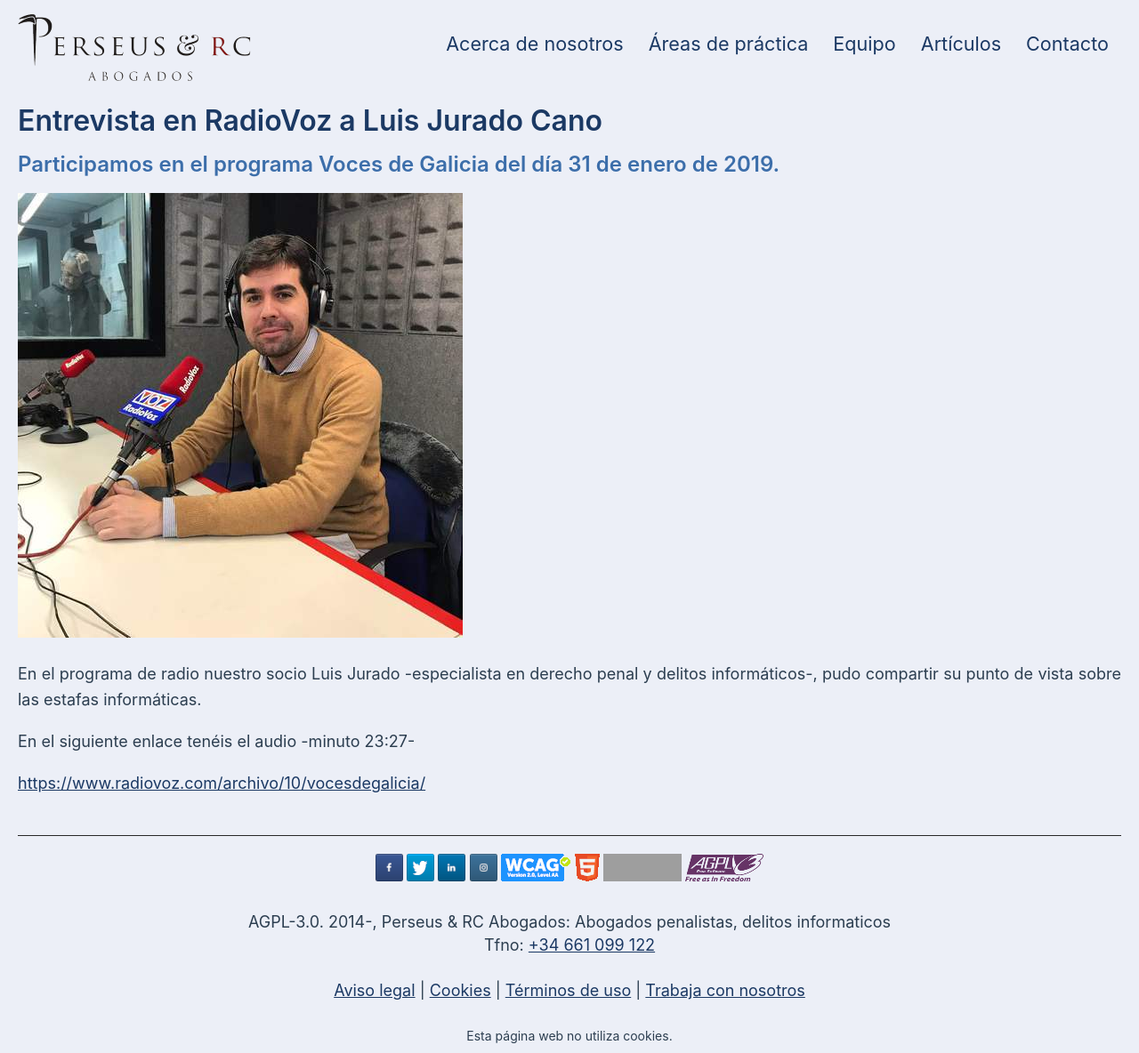
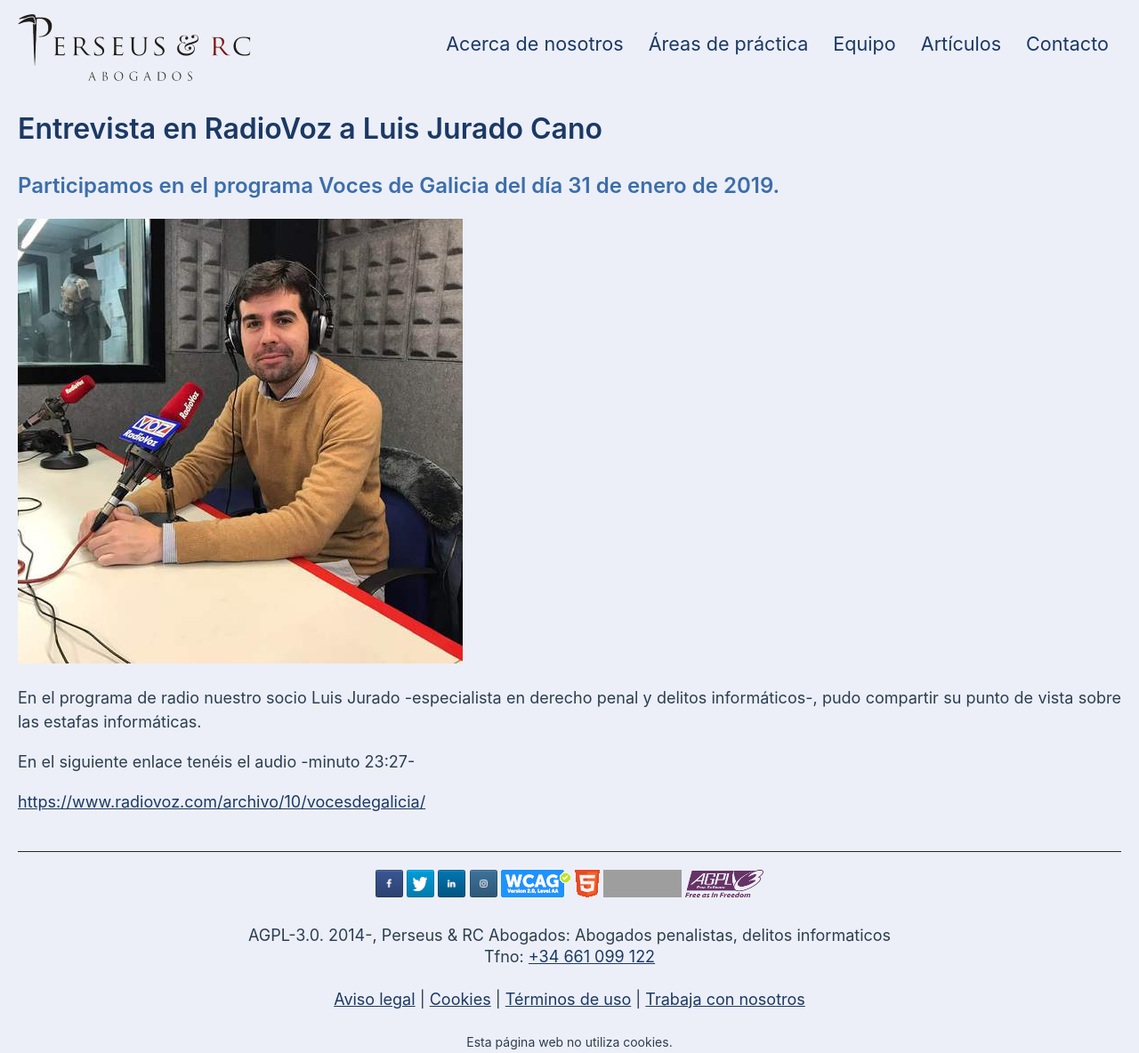
Before and after one commit to streaming10/perseusnew, a Jekyll site: the page built from Entrevista-en-RadioVoz-a-Luis-Jurado-Cano.md, in a window 1280 px wide. Shown: the whole page at 89% size. Built offline with Jekyll 4.4.1, drawn with Linux system fonts in a browser that asks for light colours; our own code applies the rules of GitHub Pages for plain Markdown files; grey boxes are pictures that could not be loaded.

Commit message:
Update style.css

```diff
--- a/css/style.css
+++ b/css/style.css
@@ -117,7 +117,7 @@ html {
   max-width: 1348px;
   margin: auto;
   padding: 0px 20px 0px 20px;
-  line-height: 1.6em;
+  line-height: 1.5em;
   overflow-y: scroll;
 }
 
@@ -150,7 +150,7 @@ img {
 }
 
 p {
-  line-height:1.6em;
+  line-height:1.5em;
 }
 
 h1 {
@@ -158,7 +158,7 @@ h1 {
   font-family: -apple-system,BlinkMacSystemFont,"Segoe UI",Helvetica,Arial,sans-serif,"Apple Color Emoji","Segoe UI Emoji","Segoe UI Symbol";
  */
   font-weight: 600;
-  line-height:1.0em;
+  line-height:1.6em;
   font-size: 32px;
   color: #1b3964;
 
@@ -177,7 +177,7 @@ h2 {
   font-family: -apple-system,BlinkMacSystemFont,"Segoe UI",Helvetica,Arial,sans-serif,"Apple Color Emoji","Segoe UI Emoji","Segoe UI Symbol";
 */
   font-weight: 600;
-  line-height:1.0em;
+  line-height:1.4em;
   color: #3c6eaa;
   font-size: 24px;
 
@@ -196,7 +196,7 @@ h3 {
   font-family: -apple-system,BlinkMacSystemFont,"Segoe UI",Helvetica,Arial,sans-serif,"Apple Color Emoji","Segoe UI Emoji","Segoe UI Symbol";
 */
   font-weight: 600;
-  line-height:1.0em;
+  line-height:1.4em;
   color: #3c6eaa;
   font-size: 20px;
 
```
